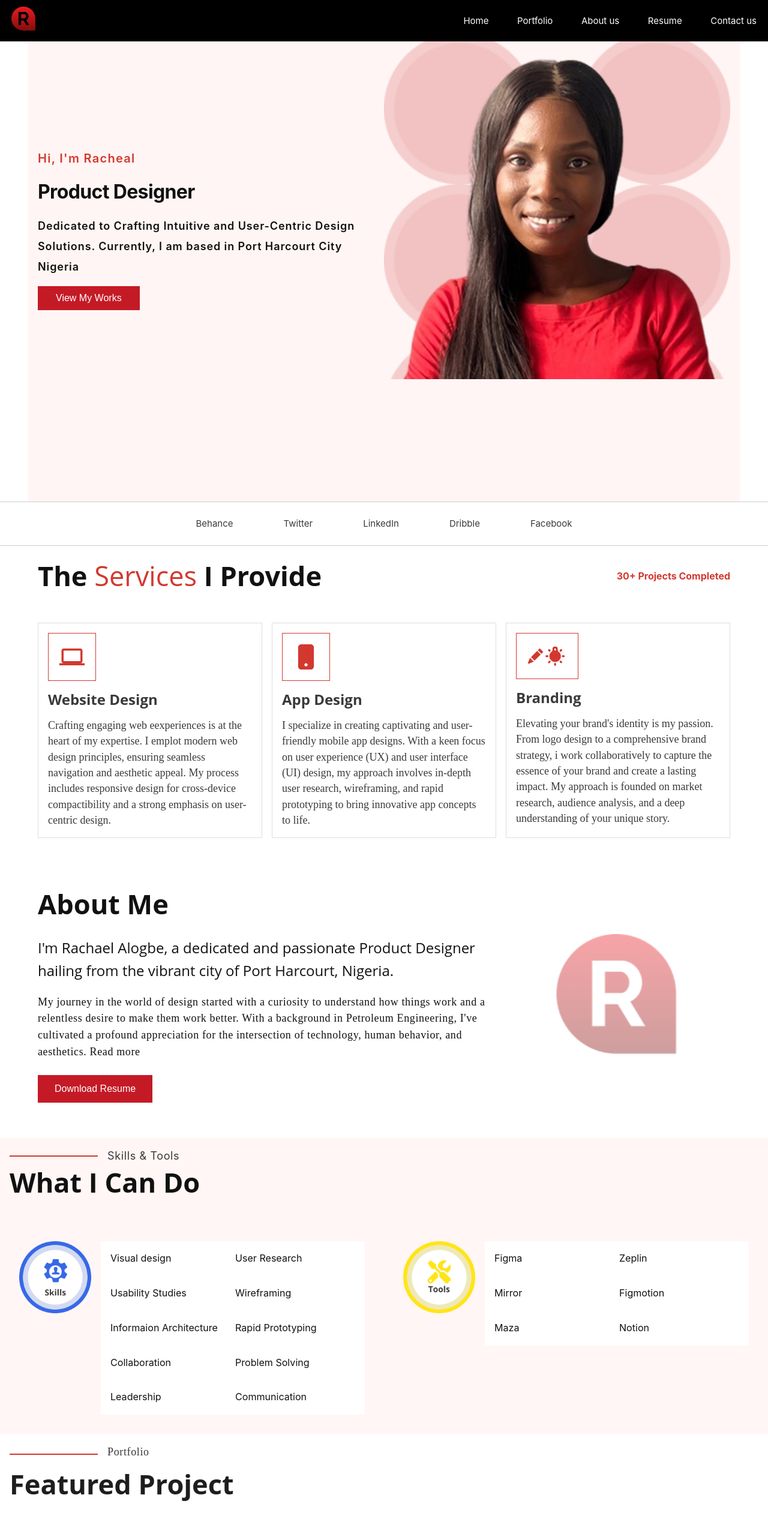
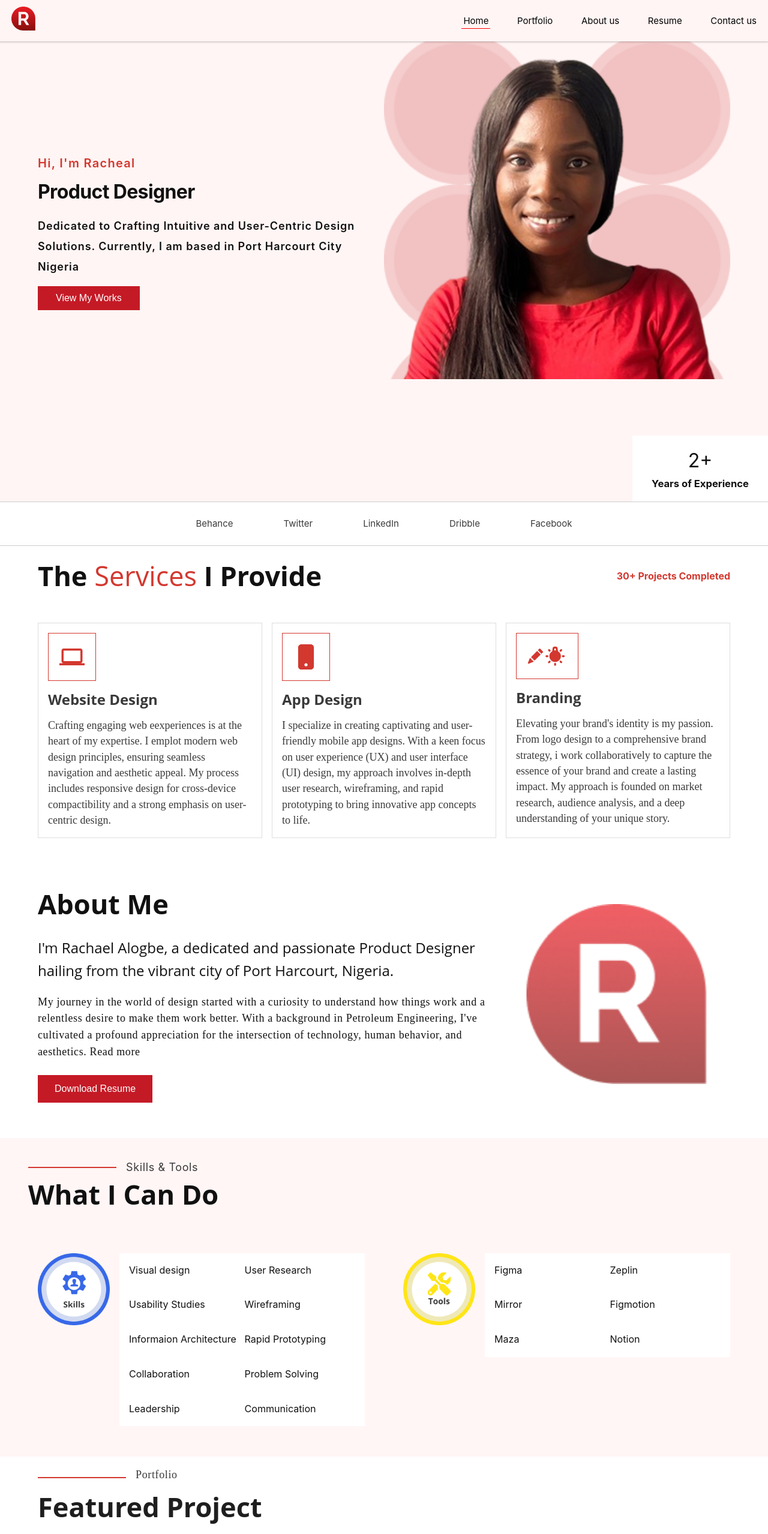
Before and after one commit to suleiman-hamza/portfolio-racheal, a Vue app: page / in a window 1280 px wide. Shown: the top 2557 px of the page at 60% size. Built offline with nearby package versions, Linux system fonts and the light colour scheme.

Commit message:
first final commit/ animation/transition/layout

```diff
--- a/src/assets/main.css
+++ b/src/assets/main.css
@@ -16,13 +16,3 @@ a,
   transition: 0.4s;
   padding: 3px;
 }
-
-@media (hover: hover) {
-  a:hover {
-    background-color: hsla(160, 100%, 37%, 0.2);
-  }
-}
-
-@media (min-width: 1024px) {
-
-}
--- a/src/components/Header.vue
+++ b/src/components/Header.vue
@@ -1,6 +1,8 @@
 <script setup lang="ts">
 import { onClickOutside } from '@vueuse/core'
-import { ref } from 'vue';
+import { ref, watch } from 'vue';
+import { useRoute } from 'vue-router';
+const route = useRoute()
 
 const target = ref(null);
 
@@ -10,6 +12,10 @@ function openMenu() {
     console.log(isMenuOpen.value)
 }
 onClickOutside(target, (event) => {
+    isMenuOpen.value = false
+})
+
+watch(route, ()=> {
     isMenuOpen.value = false
 })
 
@@ -36,6 +42,7 @@ onClickOutside(target, (event) => {
   <path stroke-linecap="round" stroke-linejoin="round" d="M6 18 18 6M6 6l12 12" />
 </svg> -->
             </button>
+            <Transition name="nav-list">
                 <div :class="['hamburger-menu', { show: isMenuOpen }]" v-show="isMenuOpen === true">
                     <ul class="nav-menu-list">
                         <li><RouterLink to="/">Home</RouterLink></li>
@@ -45,6 +52,7 @@ onClickOutside(target, (event) => {
                         <li><RouterLink to="/contact">Contact us</RouterLink></li>
                     </ul>
                 </div>
+            </Transition>
         </div>
     </nav>
 </template>
@@ -62,14 +70,19 @@ a {
     position: fixed;
     width: 100%;
     top: 0;
-    background-color: #000; /* Add background color to avoid transparency issues */
+    background-color:#FFF5F4; /* Add background color to avoid transparency issues */
     z-index: 1000; /* Ensure it stays on top */
+    box-shadow: -1px -5px 5px 3px #000;
 }
 
 .nav-menu {
     display: none;
     list-style: none;
     padding-left: 0;
+
+    li * {
+        color: #000
+    }
 }
 
 .nav-menu-list {
@@ -79,7 +92,8 @@ a {
     display: flex;
     flex-direction: column;
     align-items: center;
-    justify-content: center;
+    justify-content: space-around;
+    padding: 1rem;
     height: 100%;
 }
 
@@ -112,6 +126,18 @@ a {
 .hamburger-menu.show {
     height: 50vh;
 }
+.router-link-active {
+    border-bottom: 1px solid red;
+}
+
+.nav-list-enter, .nav-list-leave-to {
+    transform: translateY(-100%);
+    opacity: 0;
+}
+
+.nav-list-enter-active, .nav-list-leave-active {
+    transition: all 0.3s ease-out;
+}
 
 @media (min-width: 750px) {
 .nav-menu {
--- a/src/components/HeroSection.vue
+++ b/src/components/HeroSection.vue
@@ -7,7 +7,6 @@ import { useIntersectionObserver } from '@vueuse/core';
 const herimg = ref<HTMLElement | null>(null);
 const website = ref<HTMLElement | null>(null);
 const isherimg = ref(false);
-
 
 
 const addIntersectionObserver = (
@@ -36,11 +35,13 @@ onMounted(()=> {
 </script>
 
 <template>
-    <section class="hero-section-container wrapper">
+    <section class="hero-section-container">
+        <div class="hero-inner wrapper">
             <div class="hero-text">
-            <h4 class="hi">Hi, I'm Racheal</h4>
+                <!-- <h4 class="hi">Hi, I'm Racheal</h4> -->
                 <!-- <h1 class="role">Product Designer</h1> -->
-            <TypingAnimation text="Product Designer" class="role text-left text-<2rem>/[<1.3>]"/>
+                <TypingAnimation text="Hi, I'm Racheal" class="hi text-left"/>
+                <TypingAnimation text="Product Designer" class="role text-left"/>
                 <p class="role-desc">Dedicated to Crafting Intuitive and User-Centric Design Solutions. Currently, I am based in Port Harcourt City Nigeria</p>
                 <button class="cta">View My Works</button>
             </div>
@@ -49,6 +50,9 @@ onMounted(()=> {
                 <img src="../assets/images/Property 1=Variant2 (1).png" alt="variant 2" class="anim blink">
                 <img src="../assets/images/Property 1=Variant4.png" alt="variant 4" class="img">
             </div>
+            <div class="xpr" ref="isherimg"><h5 class="p-4"><span>2+</span><br> Years of Experience</h5></div>
+        </div>
+
     </section>
 </template>
 
@@ -65,15 +69,18 @@ onMounted(()=> {
     transition: opacity 1s ease-out, transform 1s ease-out;
 }
 .hero-section-container {
+    background: #FFF5F4;
+    position: relative;
+    /* border: 1px solid red; */
+}
+.hero-inner {
     height: 100vh;
     display: grid;
     grid-template-columns: 1fr;
     grid-template-rows: auto auto;
     overflow: hidden;
     margin-top: 3.5rem;
-    background: #FFF5F4;
     padding-inline: 1rem;
-    /* border: 1px solid red; */
 }
 .hero-text {
     display: flex;
@@ -92,6 +99,7 @@ onMounted(()=> {
     color: #111111;
     font-size: 2rem;/*72px;*/
     font-weight: 700;
+    margin-bottom: 1rem;
 }
 .role-desc {
     color: #111111;
@@ -133,6 +141,30 @@ onMounted(()=> {
     grid-row: 1 / 9;
 }
 
+.xpr {
+    background-color: #fff;
+    color: #111111;
+    font-size: 1.25rem;
+    display: flex;
+    align-items: center;
+    justify-content: center;
+    padding: 1rem 2rem;
+    text-align: center;
+    margin-bottom: -20px;
+    position: absolute;
+    bottom: 20px;
+    right: 0;
+    z-index: 12;
+
+    h5 {
+        font-weight: 700;
+
+        span {
+            font-size: 2rem;
+        }
+    }
+}
+
 .img-2 {
     position: relative;
     z-index: 2;
@@ -156,7 +188,7 @@ onMounted(()=> {
 
 /*min-width for the desktop screens*/
 @media(min-width: 765px) {
-    .hero-section-container {
+    .hero-inner {
         height: 100vh;
         grid-template-columns: 1fr 1fr;
         margin-top: 2.25rem;
--- a/src/components/Skills.vue
+++ b/src/components/Skills.vue
@@ -1,5 +1,39 @@
+<script setup lang="ts">
+import { onMounted, shallowRef, useTemplateRef , ref} from 'vue';
+import type { Ref } from 'vue';
+import { useIntersectionObserver } from '@vueuse/core';
+
+const card1 = ref<HTMLElement | null>(null);
+const card2 = ref<HTMLElement | null>(null);
+const isherimg = ref(false);
+
+const addIntersectionObserver = (
+    element: Ref<HTMLElement | null>, animationClass: string, threshold: number
+) => {
+    useIntersectionObserver(
+        element,
+        ([entry], observer) => {
+            console.log("IntersectionObserver triggered:", entry.isIntersecting);
+            if (entry.isIntersecting) {
+                entry.target.classList.add(animationClass);
+                observer.disconnect();
+            } else {
+                entry.target.classList.remove(animationClass);
+            }
+        },
+        {
+            threshold
+        }
+    )
+}
+onMounted(()=> {
+    addIntersectionObserver(card1, "is-visible", 0.4);
+    addIntersectionObserver(card2, "is-visible", 0.4);
+})
+</script>
 <template>
-    <section class="skills">
+    <main class="skills">
+        <section class="wrapper">
             <span class="line-group">
                 <hr class="line"></hr>
                 <h5>Skills & Tools</h5>
@@ -10,7 +44,7 @@
                 <span>
                     <img src="../assets/images/Skills-png.png" alt="skills icon">
                 </span>
-          <div class="boxxy">
+                <div ref="card1" class="boxxy opacity-0 translate-y-10" :class="{ 'is-visible': isherimg }">
                     <h6>Visual design</h6>
                     <h6>User Research</h6>
                     <h6>Usability Studies</h6>
@@ -27,7 +61,7 @@
                 <span>
                     <img src="../assets/images/Tools-png.png" alt="tools icon">
                 </span>
-          <div class="boxxy">
+                <div ref="card2" class="boxxy opacity-0 translate-y-10" :class="{ 'is-visible': isherimg }">
                     <h6>Figma</h6>
                     <h6>Zeplin</h6>
                     <h6>Mirror</h6>
@@ -38,9 +72,21 @@
                 </div>
             </div>
         </section>
+    </main>
+
 </template>
 
 <style scoped>
+.is-visible {
+    opacity: 1;
+    transform: translateY(0);
+    transition: opacity 1s ease-out, transform 1s ease-out;
+}
+.wrapper {
+    padding-block: 1.2rem;
+    max-width: 1186px;
+    margin-inline: auto;
+}
 .skills {
     /* border: 1px solid gold; */
     padding: 1rem;
--- a/src/components/TypingAnimation.vue
+++ b/src/components/TypingAnimation.vue
@@ -39,7 +39,7 @@ watch(() => [props.duration, i.value], ([d, n]) => {
 })
 
 const className = cn(
-   'font-sans text-center text-4xl font-bold leading-[5rem] tracking-[-0.02em] drop-shadow-sm dark:text-white',
+   'font-sans text-center text-4xl font-bold leading-[3rem] tracking-[-0.02em] drop-shadow-sm dark:text-white',
    props.class,
 )
 </script>
--- a/src/views/HomeView.vue
+++ b/src/views/HomeView.vue
@@ -4,6 +4,38 @@ import Services from '@/components/Services.vue';
 import Contact from '@/components/Contact.vue'
 import Skills from '@/components/Skills.vue';
 import Customer from '@/components/Customer.vue'
+import { useIntersectionObserver } from '@vueuse/core';
+import { ref, onMounted } from 'vue';
+import type { Ref } from 'vue';
+
+const about = ref<HTMLElement | null>(null);
+const about2 = ref<HTMLElement | null>(null);
+const isabout = ref(false);
+
+const addIntersectionObserver = (
+    element: Ref<HTMLElement | null>, animationClass: string, threshold: number
+) => {
+    useIntersectionObserver(
+        element,
+        ([entry], observer) => {
+            console.log("IntersectionObserver triggered:", entry.isIntersecting);
+            if (entry.isIntersecting) {
+                entry.target.classList.add(animationClass);
+                observer.disconnect();
+            } else {
+                entry.target.classList.remove(animationClass);
+            }
+        },
+        {
+            threshold
+        }
+    )
+}
+
+onMounted(()=> {
+    addIntersectionObserver(about, "is-aboutref", 0.4);
+    addIntersectionObserver(about2, "is-aboutref", 0.4);
+})
 </script>
 
 <template>
@@ -22,18 +54,18 @@ import Customer from '@/components/Customer.vue'
     <section class="about wrapper">
       <div class="about-txt">
         <h3>About Me</h3>
-        <h5>I'm Rachael Alogbe, a dedicated and passionate Product Designer
+        <h5 ref="about" class="opacity-0 translate-y-10" :class="{ 'is-about-ref': isabout }">I'm Rachael Alogbe, a dedicated and passionate Product Designer
           hailing from the vibrant city of Port Harcourt, Nigeria.</h5>
 
-          <p>My journey in the world of design started with a curiosity to understand how things work and a relentless desire to make them work better. With a background in Petroleum Engineering, I've cultivated a profound appreciation for the intersection of technology, human behavior, and aesthetics. Read more</p>
+          <p ref="about2" class="opacity-0 translate-y-10" :class="{ 'is-about-ref': isabout }">My journey in the world of design started with a curiosity to understand how things work and a relentless desire to make them work better. With a background in Petroleum Engineering, I've cultivated a profound appreciation for the intersection of technology, human behavior, and aesthetics. Read more</p>
         <button class="read-more">Download Resume</button>
       </div>
       <div class="about-svg">
-        <img src="../assets/Subtract.png" alt="racheal png logo" width="200px" height="200px" class="r-img vibrate">
+        <img src="../assets/Subtract.png" alt="racheal png logo" width="280px" height="280px" class="r-img vibrate">
       </div>
     </section>
     <Skills />
-    <section class="featured">
+    <section class="featured wrapper">
       <span>
         <hr class="line">
         <h5>Portfolio</h5>
@@ -66,6 +98,11 @@ import Customer from '@/components/Customer.vue'
 </template>
 
 <style scoped>
+.is-aboutref {
+    opacity: 1;
+    transform: translateY(0);
+    transition: opacity 1s ease-out, transform 1s ease-out;
+}
 .wrapper {
     padding-block: 1.2rem;
     max-width: 1186px;
@@ -182,7 +219,9 @@ import Customer from '@/components/Customer.vue'
     /* border: 1px solid magenta; */
 
     img {
-      opacity: 0.4;
+      opacity: 0.7;
+      width: 200px;
+      height: 200px;
     }
   }
 }
@@ -362,6 +401,7 @@ import Customer from '@/components/Customer.vue'
     display: grid;
     grid-template-columns: repeat(auto-fit, minmax(250px, 1fr));
     gap: 24px;
+    justify-self: center;
 
     a {
       display: block;
@@ -483,6 +523,16 @@ import Customer from '@/components/Customer.vue'
     .about-txt p {
       font-size: 1.125rem;
     }
+
+    .about-svg {
+    /* border: 1px solid magenta; */
+
+    img {
+      opacity: 0.7;
+      width: 300px;
+      height: 300px;
+    }
+  }
   }
 }
 /* responsive stuff for mobile*/
```
Lines whose indentation alone changed are shown as unchanged.
